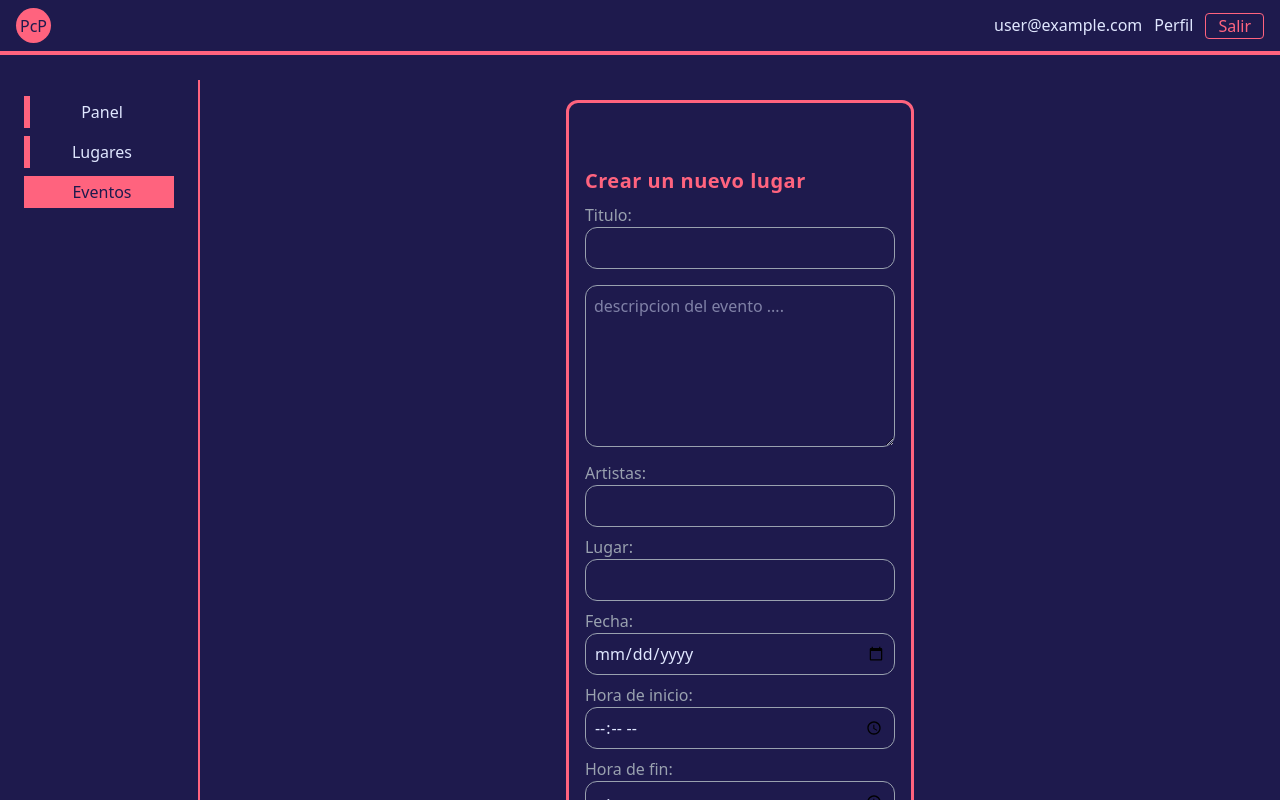
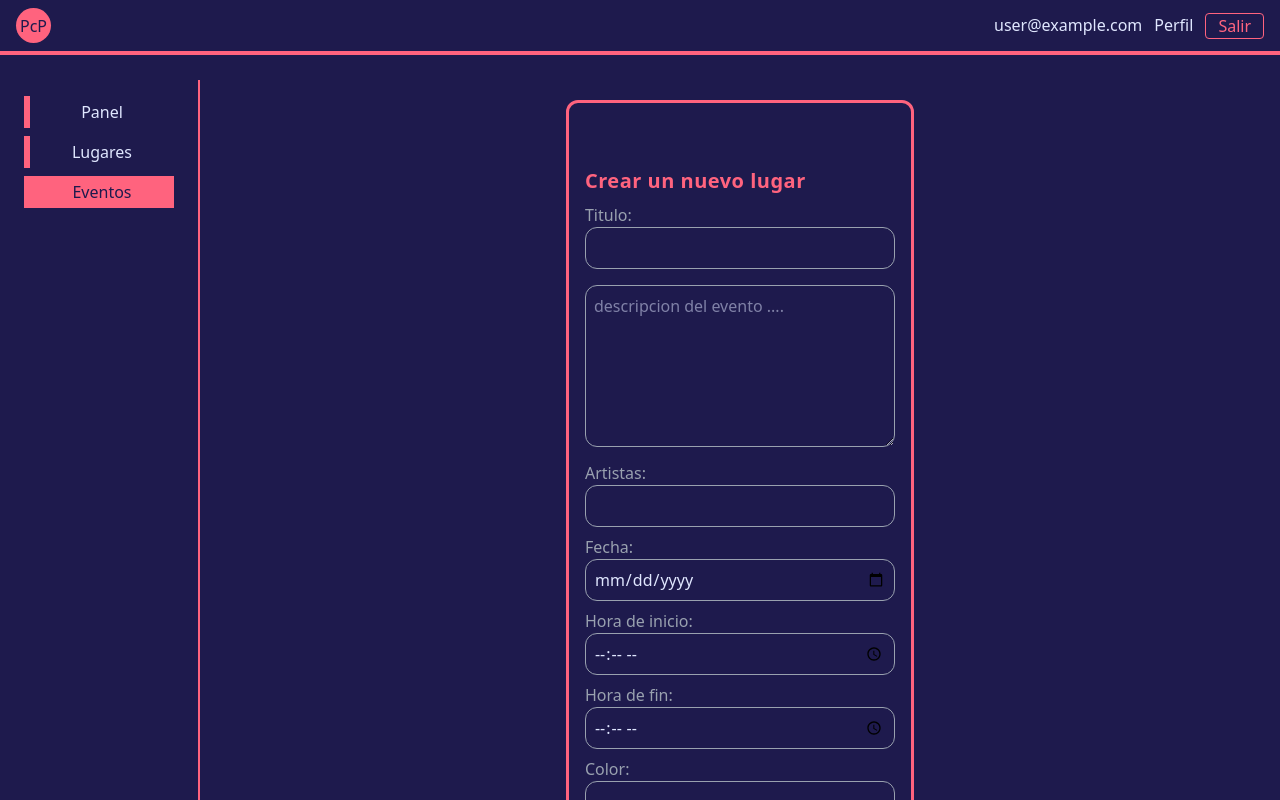
Before and after one commit to jsemalvarez/paseos-con-peques, a React (Vite) app: page /events/new in a window 1280 px wide. Shown: the top 800 px of the page. Built offline with nearby package versions, Linux system fonts and the light colour scheme; no server answers; the database is empty; sample sign-in values are in the browser's storage.

Commit message:
refactor: remove input location in EventForm.jsx

```diff
--- a/src/features/events/pages/EventFormPage.jsx
+++ b/src/features/events/pages/EventFormPage.jsx
@@ -38,7 +38,6 @@ export const EventFormPage = () => {
         date,
         timeStart,
         timeEnd,
-        location ,
         bgColor,
         placeId,
         formState,
@@ -113,14 +112,6 @@ export const EventFormPage = () => {
                     />
 
                     <InputForm
-                        title='Lugar:'
-                        name='location'
-                        type='text'
-                        value={location}
-                        onChange={onInputChange}
-                    />
-
-                    <InputForm
                         title='Fecha:'
                         name='date'
                         type='date'
```
